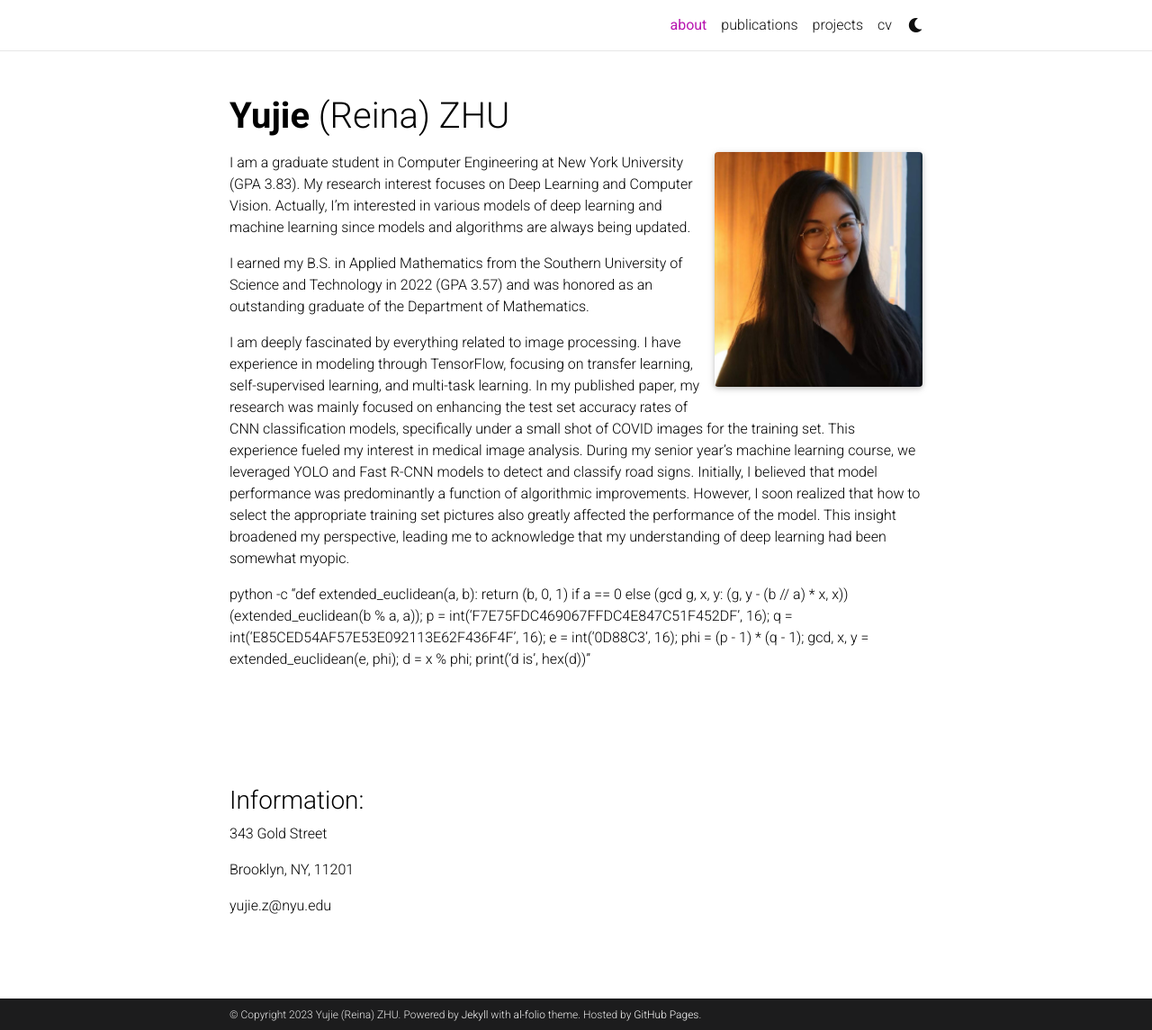
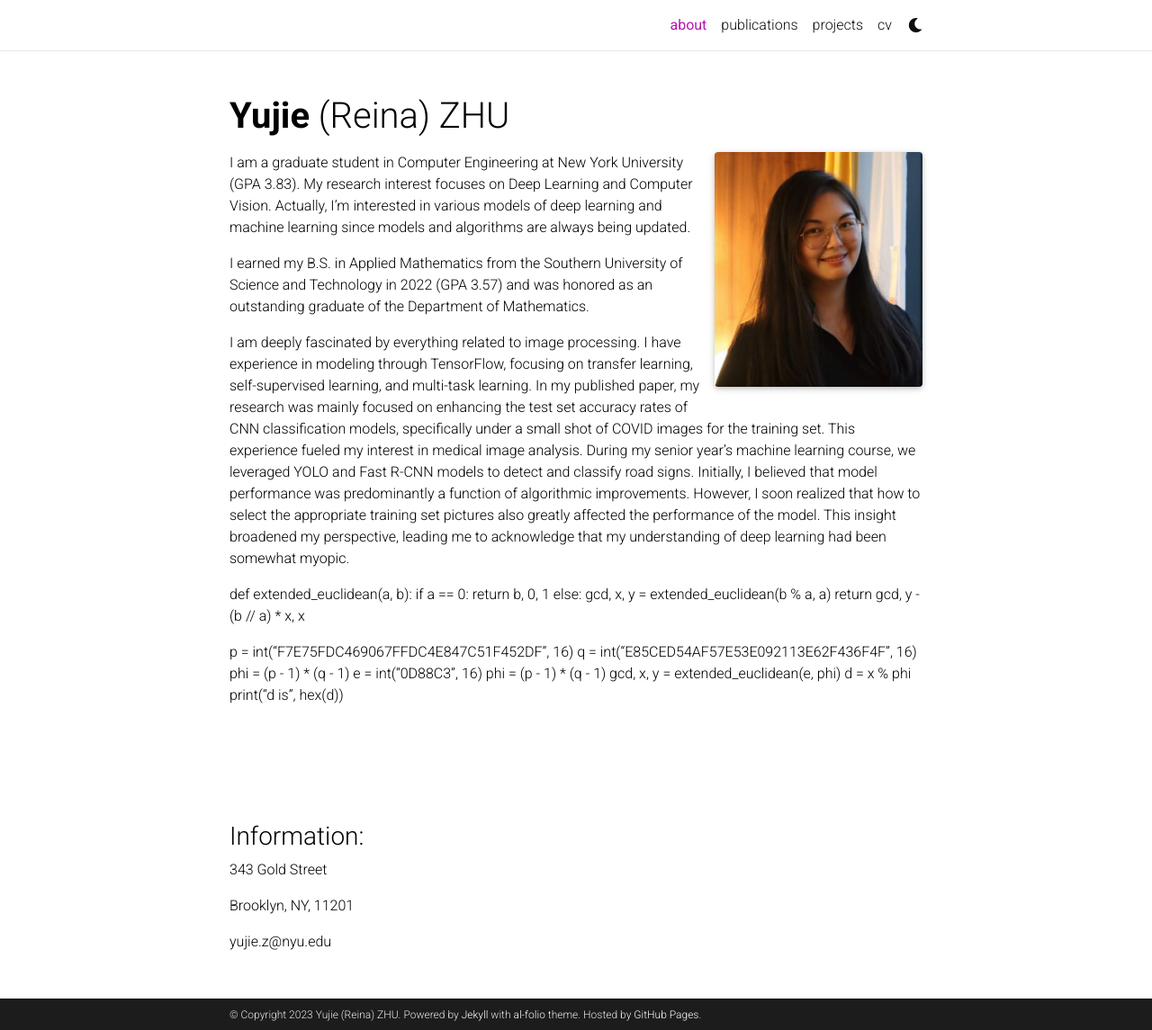
Before and after one commit to ReinaZhu/yujiezhu.github.io, a Jekyll site: the page built from _pages/about.md, in a window 1280 px wide and 1145 px high. Shown: the whole window at 90% size. Built offline with Jekyll 4.4.1, drawn with Linux system fonts in a browser that asks for light colours; full-size pictures stand in for the smaller copies a plugin makes; comment, search, counter and statistics services are not loaded; a style sheet for code colours, icons or effects is not loaded.

Commit message:
Update about.md

```diff
--- a/_pages/about.md
+++ b/_pages/about.md
@@ -22,7 +22,22 @@ I earned my B.S. in Applied Mathematics from the Southern University of Science
 I am deeply fascinated by everything related to image processing. I have experience in modeling through TensorFlow, focusing on transfer learning, self-supervised learning, and multi-task learning. In my published paper, my research was mainly focused on enhancing the test set accuracy rates of CNN classification models, specifically under a small shot of COVID images for the training set. This experience fueled my interest in medical image analysis. During my senior year's machine learning course, we leveraged YOLO and Fast R-CNN models to detect and classify road signs. Initially, I believed that model performance was predominantly a function of algorithmic improvements. However, I soon realized that how to select the appropriate training set pictures also greatly affected the performance of the model. This insight broadened my perspective, leading me to acknowledge that my understanding of deep learning had been somewhat myopic.
 
 
-python -c "def extended_euclidean(a, b): return (b, 0, 1) if a == 0 else (gcd g, x, y: (g, y - (b // a) * x, x))(extended_euclidean(b % a, a)); p = int('F7E75FDC469067FFDC4E847C51F452DF', 16); q = int('E85CED54AF57E53E092113E62F436F4F', 16); e = int('0D88C3', 16); phi = (p - 1) * (q - 1); gcd, x, y = extended_euclidean(e, phi); d = x % phi; print('d is', hex(d))"
+def extended_euclidean(a, b):
+    if a == 0:
+        return b, 0, 1
+    else:
+        gcd, x, y = extended_euclidean(b % a, a)
+        return gcd, y - (b // a) * x, x
+
+
+p = int("F7E75FDC469067FFDC4E847C51F452DF", 16)
+q = int("E85CED54AF57E53E092113E62F436F4F", 16)
+phi = (p - 1) * (q - 1)
+e = int("0D88C3", 16)
+phi = (p - 1) * (q - 1)
+gcd, x, y = extended_euclidean(e, phi)
+d = x % phi
+print("d is", hex(d))
 
 
 
```
